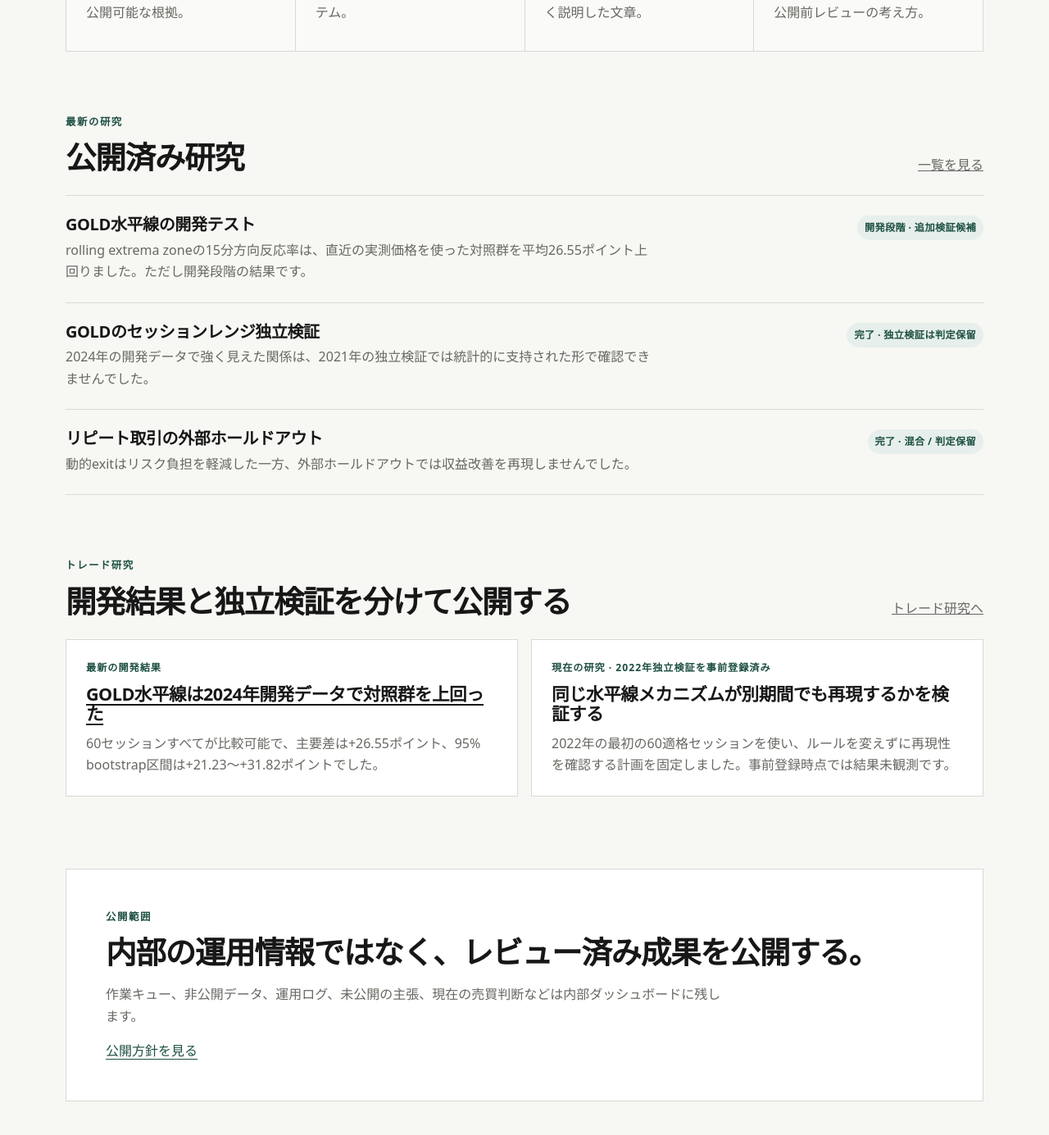
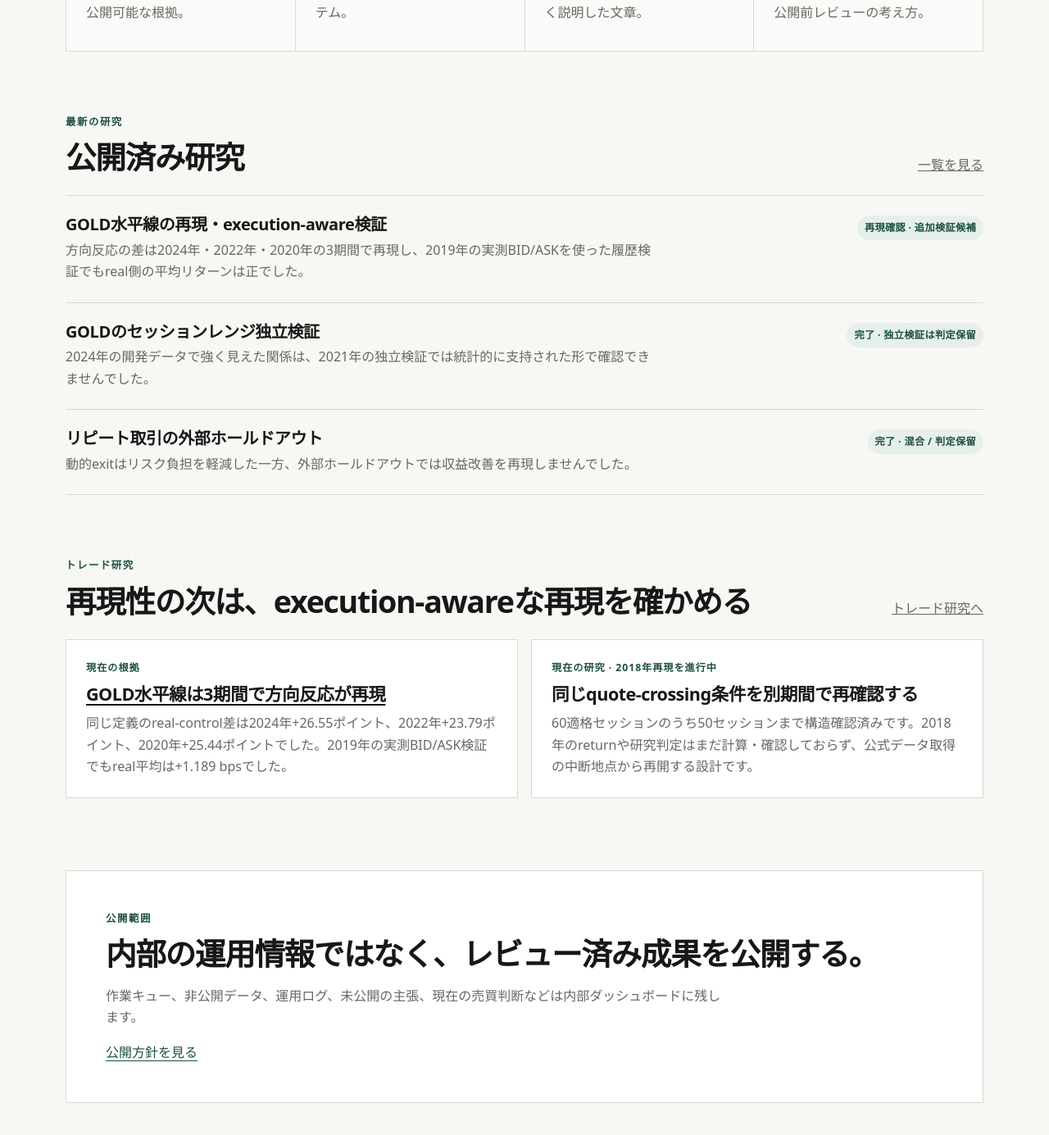
Before and after one commit to Josh-Temple/studio-lab-research, a Jekyll site: the page built from ja/index.md, in a window 1280 px wide and 1400 px high, scrolled down 1008 px. Shown: the top 1385 px of the window at 82% size. Built offline with Jekyll 4.4.1, drawn with Linux system fonts in a browser that asks for light colours.

Commit message:
Update Japanese home research status

```diff
--- a/ja/index.md
+++ b/ja/index.md
@@ -33,17 +33,17 @@ description: Studio Labの公開研究、プロジェクト、記事、方法を
 <section class="section">
   <div class="section-heading"><div><p class="eyebrow">最新の研究</p><h2>公開済み研究</h2></div><a href="{{ '/ja/research/' | relative_url }}">一覧を見る</a></div>
   <div class="research-list">
-    <article class="research-item"><div><h3><a href="{{ '/ja/research/gold-horizontal-recent-price-control-development/' | relative_url }}">GOLD水平線の開発テスト</a></h3><p>rolling extrema zoneの15分方向反応率は、直近の実測価格を使った対照群を平均26.55ポイント上回りました。ただし開発段階の結果です。</p></div><span class="status">開発段階 · 追加検証候補</span></article>
+    <article class="research-item"><div><h3><a href="{{ '/ja/research/gold-horizontal-replication-execution-evidence/' | relative_url }}">GOLD水平線の再現・execution-aware検証</a></h3><p>方向反応の差は2024年・2022年・2020年の3期間で再現し、2019年の実測BID/ASKを使った履歴検証でもreal側の平均リターンは正でした。</p></div><span class="status">再現確認 · 追加検証候補</span></article>
     <article class="research-item"><div><h3><a href="{{ '/ja/research/gold-session-range-independent-validation/' | relative_url }}">GOLDのセッションレンジ独立検証</a></h3><p>2024年の開発データで強く見えた関係は、2021年の独立検証では統計的に支持された形で確認できませんでした。</p></div><span class="status">完了 · 独立検証は判定保留</span></article>
     <article class="research-item"><div><h3><a href="{{ '/ja/research/repeat-trading-external-holdout/' | relative_url }}">リピート取引の外部ホールドアウト</a></h3><p>動的exitはリスク負担を軽減した一方、外部ホールドアウトでは収益改善を再現しませんでした。</p></div><span class="status">完了 · 混合 / 判定保留</span></article>
   </div>
 </section>
 
 <section class="section">
-  <div class="section-heading"><div><p class="eyebrow">トレード研究</p><h2>開発結果と独立検証を分けて公開する</h2></div><a href="{{ '/ja/trading/' | relative_url }}">トレード研究へ</a></div>
+  <div class="section-heading"><div><p class="eyebrow">トレード研究</p><h2>再現性の次は、execution-awareな再現を確かめる</h2></div><a href="{{ '/ja/trading/' | relative_url }}">トレード研究へ</a></div>
   <div class="feature-grid feature-grid-wide">
-    <article class="feature-card"><p class="feature-meta">最新の開発結果</p><h3><a href="{{ '/ja/research/gold-horizontal-recent-price-control-development/' | relative_url }}">GOLD水平線は2024年開発データで対照群を上回った</a></h3><p>60セッションすべてが比較可能で、主要差は+26.55ポイント、95% bootstrap区間は+21.23〜+31.82ポイントでした。</p></article>
-    <article class="feature-card"><p class="feature-meta">現在の研究 · 2022年独立検証を事前登録済み</p><h3>同じ水平線メカニズムが別期間でも再現するかを検証する</h3><p>2022年の最初の60適格セッションを使い、ルールを変えずに再現性を確認する計画を固定しました。事前登録時点では結果未観測です。</p></article>
+    <article class="feature-card"><p class="feature-meta">現在の根拠</p><h3><a href="{{ '/ja/research/gold-horizontal-replication-execution-evidence/' | relative_url }}">GOLD水平線は3期間で方向反応が再現</a></h3><p>同じ定義のreal-control差は2024年+26.55ポイント、2022年+23.79ポイント、2020年+25.44ポイントでした。2019年の実測BID/ASK検証でもreal平均は+1.189 bpsでした。</p></article>
+    <article class="feature-card"><p class="feature-meta">現在の研究 · 2018年再現を進行中</p><h3>同じquote-crossing条件を別期間で再確認する</h3><p>60適格セッションのうち50セッションまで構造確認済みです。2018年のreturnや研究判定はまだ計算・確認しておらず、公式データ取得の中断地点から再開する設計です。</p></article>
   </div>
 </section>
 
```
